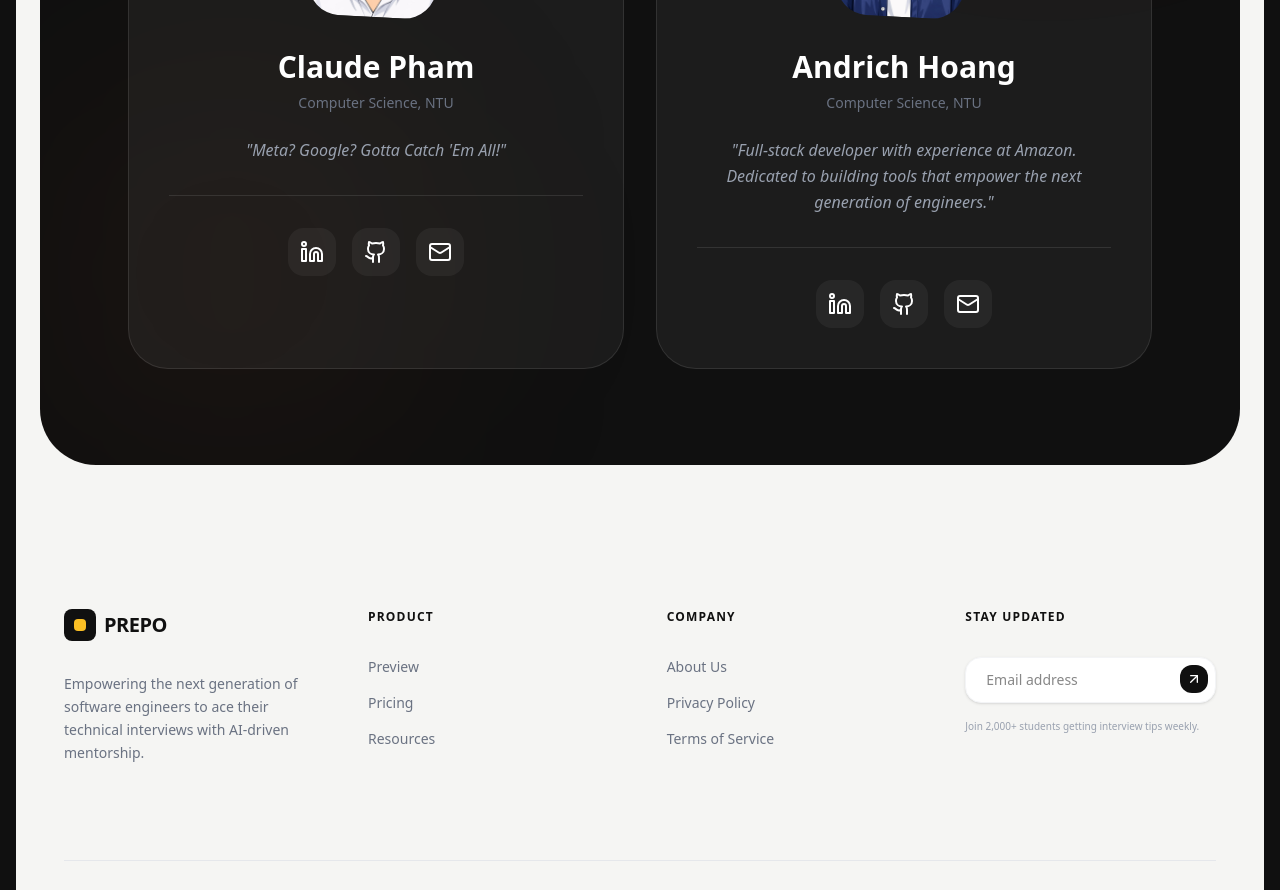
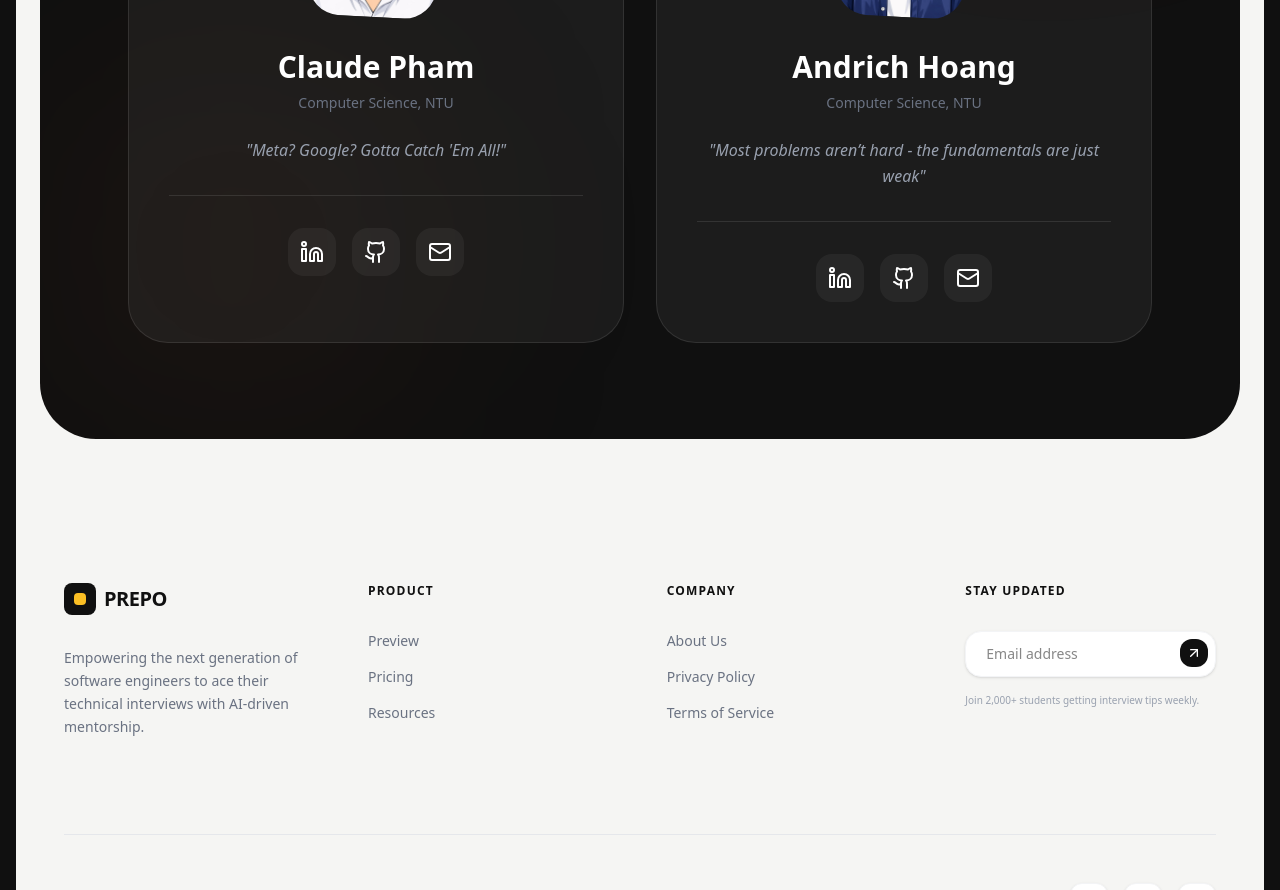
Before and after one commit to TimSing6584/PREPO, a Next.js app: page / in a window 1280 px wide. Shown: the part 2700-3590 px from the top of the page. Built offline with nearby package versions, Linux system fonts and the light colour scheme.

Commit message:
add Andrich quote

```diff
--- a/components/landing-page/About.tsx
+++ b/components/landing-page/About.tsx
@@ -17,7 +17,7 @@ const founders = [
     name: 'Andrich Hoang',
     image: '/avatar/andrich-hoang.jpeg',
     education: 'Computer Science, NTU',
-    bio: 'Full-stack developer with experience at Amazon. Dedicated to building tools that empower the next generation of engineers.',
+    bio: 'Most problems aren’t hard - the fundamentals are just weak',
     linkedin: 'https://www.linkedin.com/in/thinhhoang268/',
     github: 'https://github.com/TimSing6584',
     email: 'andrich916@gmail.com'
```
